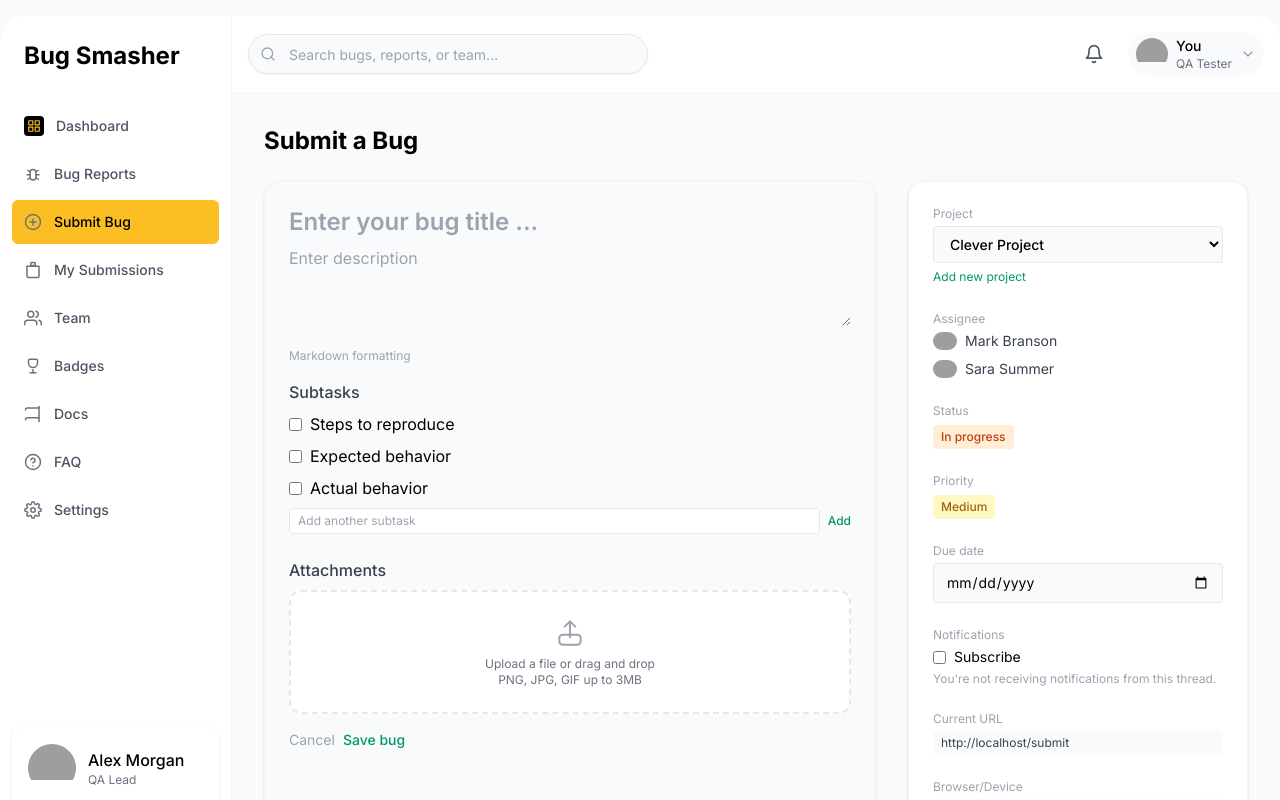
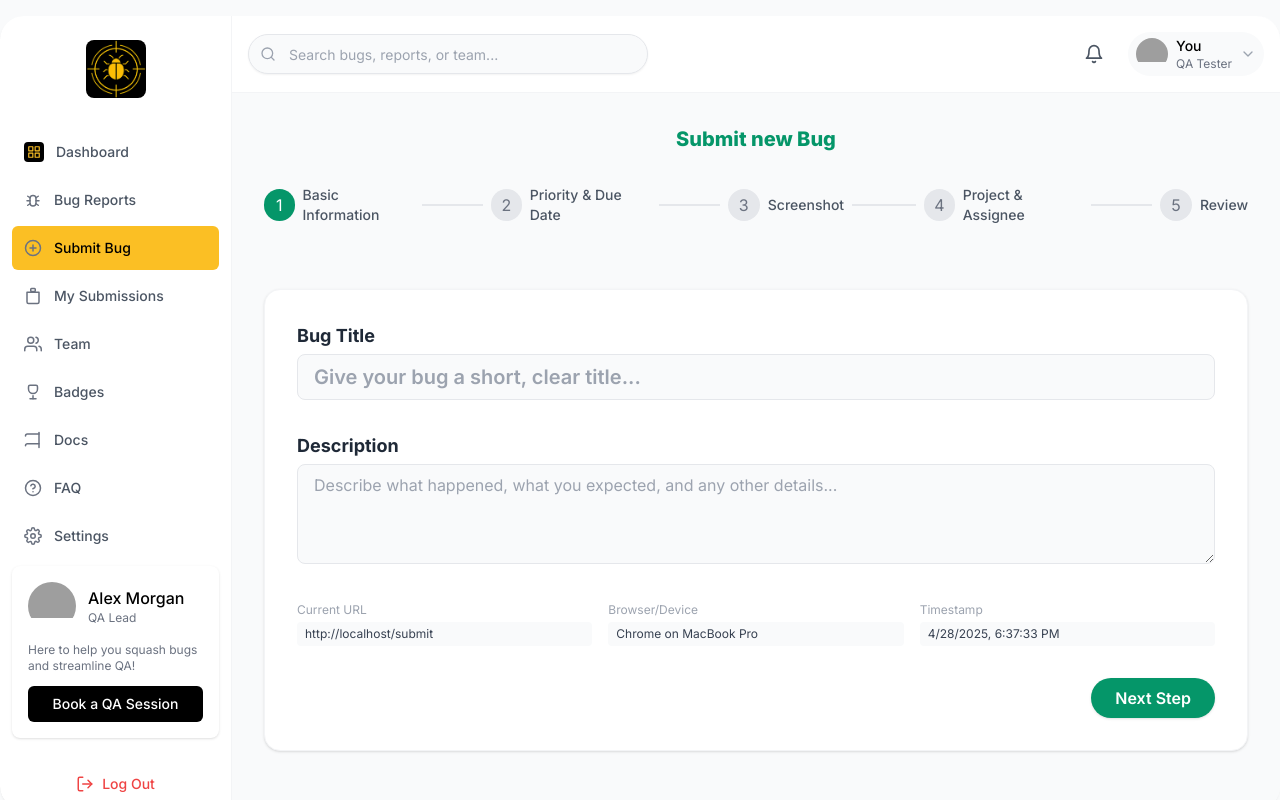
Before and after one commit to Yolxander/bug-smasher, a Next.js app: page /submit in a window 1280 px wide. Shown: the top 800 px of the page. Built offline with nearby package versions, Linux system fonts and the light colour scheme; grey boxes are pictures that could not be loaded.

Commit message:
converted form into wizard

```diff
--- /dev/null
+++ b/app/components/StepIndicator.tsx
@@ -0,0 +1,35 @@
+import React from 'react';
+
+interface StepIndicatorProps {
+  currentStep: number;
+  totalSteps: number;
+  steps: string[];
+}
+
+export function StepIndicator({ currentStep, totalSteps, steps }: StepIndicatorProps) {
+  return (
+    <div className="mb-8">
+      <div className="flex justify-between items-center">
+        {steps.map((step, index) => (
+          <div key={step} className="flex items-center">
+            <div className={`flex items-center justify-center w-8 h-8 rounded-full ${
+              index + 1 === currentStep
+                ? 'bg-emerald-600 text-white'
+                : index + 1 < currentStep
+                ? 'bg-emerald-200 text-emerald-700'
+                : 'bg-gray-200 text-gray-500'
+            }`}>
+              {index + 1}
+            </div>
+            <div className="ml-2 text-sm font-medium text-gray-600">{step}</div>
+            {index < steps.length - 1 && (
+              <div className={`h-[2px] w-16 mx-2 ${
+                index + 1 < currentStep ? 'bg-emerald-200' : 'bg-gray-200'
+              }`} />
+            )}
+          </div>
+        ))}
+      </div>
+    </div>
+  );
+}
--- a/app/submit/page.tsx
+++ b/app/submit/page.tsx
@@ -4,6 +4,7 @@ import Image from "next/image";
 import Link from "next/link";
 import { Search, Bell, ChevronDown } from "lucide-react";
 import { DashboardSidebar } from "@/components/DashboardSidebar";
+import { StepIndicator } from "../components/StepIndicator";
 
 function getMockDevice() {
   return "Chrome on MacBook Pro";
@@ -28,20 +29,36 @@ export default function SubmitBugPage() {
   const [priority, setPriority] = useState("Medium");
   const [status, setStatus] = useState("Open");
   const [dueDate, setDueDate] = useState("");
-  const [subtasks, setSubtasks] = useState([
-    { text: "Steps to reproduce", done: false },
-    { text: "Expected behavior", done: false },
-    { text: "Actual behavior", done: false },
-  ]);
-  const [newSubtask, setNewSubtask] = useState("");
   const [screenshot, setScreenshot] = useState<string | null>(null);
   const [submitted, setSubmitted] = useState(false);
   const [notifications, setNotifications] = useState(false);
+  const [currentStep, setCurrentStep] = useState(1);
+  const totalSteps = 5;
+
+  const steps = [
+    "Basic Information",
+    "Priority & Due Date",
+    "Screenshot",
+    "Project & Assignee",
+    "Review"
+  ];
 
   // Pre-filled fields
   const url = getMockUrl();
   const device = getMockDevice();
   const timestamp = getMockTimestamp();
+
+  const nextStep = () => {
+    if (currentStep < totalSteps) {
+      setCurrentStep(currentStep + 1);
+    }
+  };
+
+  const prevStep = () => {
+    if (currentStep > 1) {
+      setCurrentStep(currentStep - 1);
+    }
+  };
 
   const handleScreenshot = (e: React.ChangeEvent<HTMLInputElement>) => {
     if (e.target.files && e.target.files[0]) {
@@ -60,28 +77,163 @@ export default function SubmitBugPage() {
     // Here you would send the bug report to your backend
   };
 
-  const handleSubtaskChange = (idx: number) => {
-    setSubtasks((prev) =>
-      prev.map((s, i) => (i === idx ? { ...s, done: !s.done } : s))
+  const renderStepContent = () => {
+    switch (currentStep) {
+      case 1:
+        return (
+          <div className="flex flex-col gap-6">
+            <div>
+              <label className="block text-lg font-bold text-gray-800 mb-1">Bug Title</label>
+              <input
+                type="text"
+                value={title}
+                onChange={(e) => setTitle(e.target.value)}
+                required
+                className="w-full text-xl font-semibold mb-2 bg-gray-50 border border-gray-200 rounded-lg px-4 py-2 focus:ring-2 focus:ring-emerald-200 focus:outline-none transition"
+                placeholder="Give your bug a short, clear title..."
+              />
+            </div>
+            <div>
+              <label className="block text-lg font-bold text-gray-800 mb-1">Description</label>
+              <textarea
+                value={description}
+                onChange={(e) => setDescription(e.target.value)}
+                required
+                className="w-full min-h-[100px] bg-gray-50 border border-gray-200 rounded-lg px-4 py-2 text-base focus:ring-2 focus:ring-emerald-200 focus:outline-none transition"
+                placeholder="Describe what happened, what you expected, and any other details..."
+              />
+            </div>
+          </div>
         );
-  };
-
-  const handleAddSubtask = () => {
-    if (newSubtask.trim()) {
-      setSubtasks([...subtasks, { text: newSubtask, done: false }]);
-      setNewSubtask("");
+      case 2:
+        return (
+          <div className="flex flex-col gap-6">
+            <div className="flex flex-col md:flex-row gap-4">
+              <div className="flex-1">
+                <label className="block text-sm font-semibold text-gray-700 mb-1">Priority</label>
+                <select
+                  value={priority}
+                  onChange={(e) => setPriority(e.target.value)}
+                  className="w-full rounded border border-gray-200 px-3 py-2 text-base bg-gray-50 font-medium focus:ring-2 focus:ring-emerald-200 focus:outline-none"
+                >
+                  <option value="Low">Low</option>
+                  <option value="Medium">Medium</option>
+                  <option value="High">High</option>
+                </select>
+              </div>
+              <div className="flex-1">
+                <label className="block text-sm font-semibold text-gray-700 mb-1">Due Date</label>
+                <input
+                  type="date"
+                  value={dueDate}
+                  onChange={e => setDueDate(e.target.value)}
+                  className="w-full rounded border border-gray-200 px-3 py-2 text-base bg-gray-50 font-medium focus:ring-2 focus:ring-emerald-200 focus:outline-none"
+                />
+              </div>
+            </div>
+          </div>
+        );
+      case 3:
+        return (
+          <div>
+            <label className="block text-sm font-semibold text-gray-700 mb-1">Screenshot / Attachment</label>
+            <label className="block w-full border-2 border-dashed border-emerald-200 rounded-xl p-6 text-center cursor-pointer bg-gray-50 hover:bg-emerald-50 transition">
+              <input type="file" accept="image/*" onChange={handleScreenshot} className="hidden" />
+              <div className="flex flex-col items-center justify-center gap-2">
+                <svg width="32" height="32" fill="none" stroke="currentColor" strokeWidth="1.5" viewBox="0 0 24 24" className="mx-auto text-emerald-400">
+                  <path strokeLinecap="round" strokeLinejoin="round" d="M12 16V4m0 0-4 4m4-4 4 4M20 16.5V19a2.5 2.5 0 0 1-2.5 2.5h-11A2.5 2.5 0 0 1 4 19v-2.5A2.5 2.5 0 0 1 6.5 14h11a2.5 2.5 0 0 1 2.5 2.5Z"/>
+                </svg>
+                <span className="text-xs text-emerald-700">Upload a file or drag and drop<br/>PNG, JPG, GIF up to 3MB</span>
+                {screenshot && (
+                  <div className="mt-2 flex flex-col items-center">
+                    <Image src={screenshot} alt="Screenshot preview" width={120} height={80} className="rounded shadow" />
+                    <span className="text-xs text-gray-400 mt-1">Screenshot.png</span>
+                  </div>
+                )}
+              </div>
+            </label>
+          </div>
+        );
+      case 4:
+        return (
+          <div className="flex flex-col gap-6">
+            <div className="flex flex-col md:flex-row gap-4">
+              <div className="flex-1">
+                <label className="block text-sm font-semibold text-gray-700 mb-1">Project</label>
+                <select className="w-full rounded border border-gray-200 px-3 py-2 text-base bg-gray-50 font-medium focus:ring-2 focus:ring-emerald-200 focus:outline-none">
+                  <option>{mockProject}</option>
+                </select>
+              </div>
+              <div className="flex-1">
+                <label className="block text-sm font-semibold text-gray-700 mb-1">Assignee</label>
+                <div className="flex flex-col gap-2">
+                  {mockAssignees.map((a) => (
+                    <div key={a.name} className="flex items-center gap-2">
+                      <Image src={a.avatar} alt={a.name} width={24} height={24} className="rounded-full" />
+                      <span className="text-sm text-gray-700">{a.name}</span>
+                    </div>
+                  ))}
+                </div>
+              </div>
+            </div>
+          </div>
+        );
+      case 5:
+        return (
+          <div className="flex flex-col gap-6">
+            <div className="bg-gray-50 p-4 rounded-lg">
+              <h3 className="font-bold text-lg mb-4">Review Your Bug Report</h3>
+              <div className="grid gap-4">
+                <div>
+                  <div className="text-sm font-semibold">Title</div>
+                  <div className="text-gray-700">{title}</div>
+                </div>
+                <div>
+                  <div className="text-sm font-semibold">Description</div>
+                  <div className="text-gray-700">{description}</div>
+                </div>
+                <div className="grid grid-cols-2 gap-4">
+                  <div>
+                    <div className="text-sm font-semibold">Priority</div>
+                    <div className="text-gray-700">{priority}</div>
+                  </div>
+                  <div>
+                    <div className="text-sm font-semibold">Due Date</div>
+                    <div className="text-gray-700">{dueDate}</div>
+                  </div>
+                </div>
+                {screenshot && (
+                  <div>
+                    <div className="text-sm font-semibold">Screenshot</div>
+                    <div className="mt-2">
+                      <Image src={screenshot} alt="Screenshot preview" width={200} height={150} className="rounded shadow" />
+                    </div>
+                  </div>
+                )}
+              </div>
+            </div>
+            <div className="flex items-center gap-2">
+              <input
+                type="checkbox"
+                checked={notifications}
+                onChange={() => setNotifications(!notifications)}
+                className="accent-emerald-500"
+                id="subscribe"
+              />
+              <label htmlFor="subscribe" className="text-sm text-gray-700">Notify me about updates to this bug</label>
+            </div>
+          </div>
+        );
+      default:
+        return null;
     }
   };
 
   return (
     <div className="flex min-h-screen bg-gray-50">
-      {/* Main container with rounded corners and shadow */}
       <div className="flex w-full max-w-[1400px] mx-auto my-4 bg-white rounded-3xl shadow-sm overflow-hidden">
-        {/* Sidebar */}
         <DashboardSidebar activePage="/submit" />
-        {/* Main content */}
         <div className="flex-1 overflow-auto bg-gray-50">
-          {/* Header */}
           <header className="flex items-center justify-between border-b border-gray-100 bg-white p-4">
             <div className="relative w-[400px]">
               <Search className="absolute left-3 top-1/2 h-4 w-4 -translate-y-1/2 text-gray-400" />
@@ -113,134 +265,62 @@ export default function SubmitBugPage() {
               </div>
             </div>
           </header>
-          {/* Submit Bug Form Content */}
           <div className="p-8 max-w-6xl mx-auto">
-            <h1 className="text-2xl font-bold mb-6">Submit a Bug</h1>
+            <div className="mb-8 text-center">
+              <h1 className="text-xl font-extrabold text-emerald-600 mb-2 flex items-center justify-center gap-2">
+                Submit new Bug
+              </h1>
+
+            </div>
             {submitted ? (
-              <div className="bg-green-50 border border-green-200 text-green-700 rounded-lg p-6 text-center">
-                <h2 className="text-xl font-semibold mb-2">Thank you for your report!</h2>
-                <p>Your bug has been submitted and will be reviewed by the QA team.</p>
+              <div className="bg-emerald-50 border border-emerald-200 text-emerald-700 rounded-2xl p-8 text-center shadow-md animate-in fade-in zoom-in-95">
+                <h2 className="text-2xl font-bold mb-2 flex items-center justify-center gap-2">🎉 Bug Submitted!</h2>
+                <p className="mb-2">Thank you for making the product better. Our QA team will review your report soon.</p>
+                <Link href="/my-submissions" className="inline-block mt-4 bg-emerald-600 hover:bg-emerald-700 text-white font-semibold px-6 py-2 rounded-full shadow transition">View My Submissions</Link>
               </div>
             ) : (
-              <form className="flex flex-col md:flex-row gap-8" onSubmit={handleSubmit}>
-                {/* Left: Main bug form */}
-                <div className="flex-1 bg-gray-50 rounded-2xl p-6 shadow border border-gray-100">
-                  <input
-                    type="text"
-                    value={title}
-                    onChange={(e) => setTitle(e.target.value)}
-                    required
-                    className="w-full text-2xl font-semibold mb-2 bg-transparent border-none focus:ring-0 focus:outline-none"
-                    placeholder="Enter your bug title ..."
-                  />
-                  <textarea
-                    value={description}
-                    onChange={(e) => setDescription(e.target.value)}
-                    required
-                    className="w-full min-h-[80px] mb-4 bg-transparent border-none focus:ring-0 focus:outline-none text-base"
-                    placeholder="Enter description"
-                  />
-                  <div className="mb-4 text-xs text-gray-400">Markdown formatting</div>
-                  {/* Subtasks */}
-                  <div className="mb-6">
-                    <div className="font-medium mb-2 text-gray-700">Subtasks</div>
-                    <div className="space-y-2">
-                      {subtasks.map((sub, idx) => (
-                        <div key={idx} className="flex items-center gap-2">
-                          <input
-                            type="checkbox"
-                            checked={sub.done}
-                            onChange={() => handleSubtaskChange(idx)}
-                            className="accent-emerald-500"
-                          />
-                          <span className={sub.done ? "line-through text-gray-400" : ""}>{sub.text}</span>
-                        </div>
-                      ))}
-                    </div>
-                    <div className="flex items-center gap-2 mt-2">
-                      <input
-                        type="text"
-                        value={newSubtask}
-                        onChange={(e) => setNewSubtask(e.target.value)}
-                        placeholder="Add another subtask"
-                        className="flex-1 rounded border border-gray-200 px-2 py-1 text-xs"
-                      />
-                      <button type="button" onClick={handleAddSubtask} className="text-emerald-600 text-xs font-medium">Add</button>
-                    </div>
-                  </div>
-                  {/* Attachments */}
-                  <div className="mb-4">
-                    <div className="font-medium mb-2 text-gray-700">Attachments</div>
-                    <label className="block w-full border-2 border-dashed border-gray-200 rounded-xl p-6 text-center cursor-pointer bg-white hover:bg-gray-50 transition">
-                      <input type="file" accept="image/*" onChange={handleScreenshot} className="hidden" />
-                      <div className="flex flex-col items-center justify-center gap-2">
-                        <svg width="32" height="32" fill="none" stroke="currentColor" strokeWidth="1.5" viewBox="0 0 24 24" className="mx-auto text-gray-400"><path strokeLinecap="round" strokeLinejoin="round" d="M12 16V4m0 0-4 4m4-4 4 4M20 16.5V19a2.5 2.5 0 0 1-2.5 2.5h-11A2.5 2.5 0 0 1 4 19v-2.5A2.5 2.5 0 0 1 6.5 14h11a2.5 2.5 0 0 1 2.5 2.5Z"/></svg>
-                        <span className="text-xs text-gray-500">Upload a file or drag and drop<br/>PNG, JPG, GIF up to 3MB</span>
-                        {screenshot && (
-                          <div className="mt-2 flex flex-col items-center">
-                            <Image src={screenshot} alt="Screenshot preview" width={120} height={80} className="rounded shadow" />
-                            <span className="text-xs text-gray-400 mt-1">Screenshot.png</span>
-                          </div>
-                        )}
-                      </div>
-                    </label>
-                  </div>
-                  <div className="flex gap-2 mt-4">
-                    <button type="button" className="text-gray-400 text-sm">Cancel</button>
-                    <button type="submit" className="text-emerald-600 text-sm font-medium">Save bug</button>
-                  </div>
-                </div>
-                {/* Right: Settings panel */}
-                <div className="w-full md:w-[340px] flex-shrink-0 bg-white rounded-2xl p-6 shadow border border-gray-100 h-fit">
-                  <div className="mb-6">
-                    <div className="text-xs text-gray-400 mb-1">Project</div>
-                    <select className="w-full rounded border border-gray-200 px-3 py-2 text-sm bg-gray-50 font-medium">
-                      <option>{mockProject}</option>
-                    </select>
-                    <button className="text-xs text-emerald-600 mt-1">Add new project</button>
-                  </div>
-                  <div className="mb-6">
-                    <div className="text-xs text-gray-400 mb-1">Assignee</div>
-                    <div className="flex flex-col gap-2">
-                      {mockAssignees.map((a) => (
-                        <div key={a.name} className="flex items-center gap-2">
-                          <Image src={a.avatar} alt={a.name} width={24} height={24} className="rounded-full" />
-                          <span className="text-sm text-gray-700">{a.name}</span>
-                        </div>
-                      ))}
-                    </div>
-                  </div>
-                  <div className="mb-6">
-                    <div className="text-xs text-gray-400 mb-1">Status</div>
-                    <span className="inline-block bg-orange-100 text-orange-700 px-2 py-1 rounded text-xs font-medium">In progress</span>
-                  </div>
-                  <div className="mb-6">
-                    <div className="text-xs text-gray-400 mb-1">Priority</div>
-                    <span className={`inline-block px-2 py-1 rounded text-xs font-medium ${priority === "Low" ? "bg-emerald-100 text-emerald-700" : priority === "Medium" ? "bg-yellow-100 text-yellow-700" : "bg-red-100 text-red-700"}`}>{priority}</span>
-                  </div>
-                  <div className="mb-6">
-                    <div className="text-xs text-gray-400 mb-1">Due date</div>
-                    <input type="date" value={dueDate} onChange={e => setDueDate(e.target.value)} className="w-full rounded border border-gray-200 px-3 py-2 text-sm bg-gray-50" />
-                  </div>
-                  <div className="mb-6">
-                    <div className="text-xs text-gray-400 mb-1">Notifications</div>
-                    <label className="flex items-center gap-2 cursor-pointer select-none">
-                      <input type="checkbox" checked={notifications} onChange={() => setNotifications(!notifications)} className="accent-emerald-500" />
-                      <span className="text-sm">Subscribe</span>
-                    </label>
-                    <div className="text-xs text-gray-400 mt-1">You're not receiving notifications from this thread.</div>
-                  </div>
-                  <div className="mb-6">
+              <form className="flex flex-col gap-8" onSubmit={handleSubmit}>
+                <StepIndicator currentStep={currentStep} totalSteps={totalSteps} steps={steps} />
+                <div className="bg-white rounded-2xl p-8 shadow border border-gray-100">
+                  {renderStepContent()}
+                  <div className="grid grid-cols-1 md:grid-cols-3 gap-4 mt-8">
+                    <div>
                       <div className="text-xs text-gray-400 mb-1">Current URL</div>
                       <div className="text-xs text-gray-700 bg-gray-50 rounded px-2 py-1">{url}</div>
                     </div>
-                  <div className="mb-6">
+                    <div>
                       <div className="text-xs text-gray-400 mb-1">Browser/Device</div>
                       <div className="text-xs text-gray-700 bg-gray-50 rounded px-2 py-1">{device}</div>
                     </div>
-                  <div className="mb-6">
+                    <div>
                       <div className="text-xs text-gray-400 mb-1">Timestamp</div>
                       <div className="text-xs text-gray-700 bg-gray-50 rounded px-2 py-1">{timestamp}</div>
+                    </div>
+                  </div>
+                  <div className="flex justify-between mt-8">
+                    <button
+                      type="button"
+                      onClick={prevStep}
+                      className={`text-gray-600 font-medium px-6 py-2 rounded-full hover:bg-gray-100 transition ${currentStep === 1 ? 'invisible' : ''}`}
+                    >
+                      Previous
+                    </button>
+                    {currentStep === totalSteps ? (
+                      <button
+                        type="submit"
+                        className="bg-emerald-600 hover:bg-emerald-700 text-white font-semibold px-6 py-2 rounded-full shadow transition"
+                      >
+                        Submit Bug 🚀
+                      </button>
+                    ) : (
+                      <button
+                        type="button"
+                        onClick={nextStep}
+                        className="bg-emerald-600 hover:bg-emerald-700 text-white font-semibold px-6 py-2 rounded-full shadow transition"
+                      >
+                        Next Step
+                      </button>
+                    )}
                   </div>
                 </div>
               </form>
--- a/components/DashboardSidebar.tsx
+++ b/components/DashboardSidebar.tsx
@@ -62,8 +62,8 @@ function getIcon(icon: string) {
 export function DashboardSidebar({ activePage }: { activePage: string }) {
   return (
     <div className="w-[232px] flex flex-col rounded-l-3xl shadow-md border-r border-gray-100">
-      <div className="p-6">
-        <h1 className="text-2xl font-bold">Bug Smasher</h1>
+      <div className="p-6 flex justify-start rounded-lg">
+        <Image src="/logo.png" alt="Bug Smasher Logo" width={60} height={60} className="mx-auto rounded-lg" />
       </div>
       <nav className="flex-1 px-3 py-2 space-y-1">
         {navItems.map((item, index) => (
```
Lines whose indentation alone changed are shown as unchanged.
